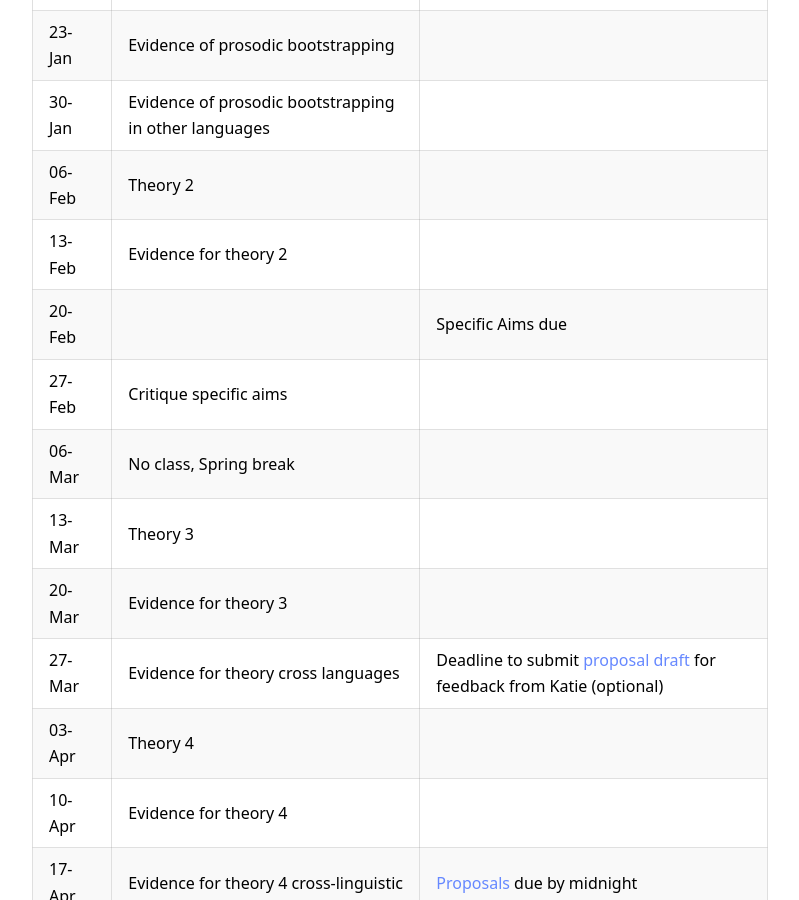
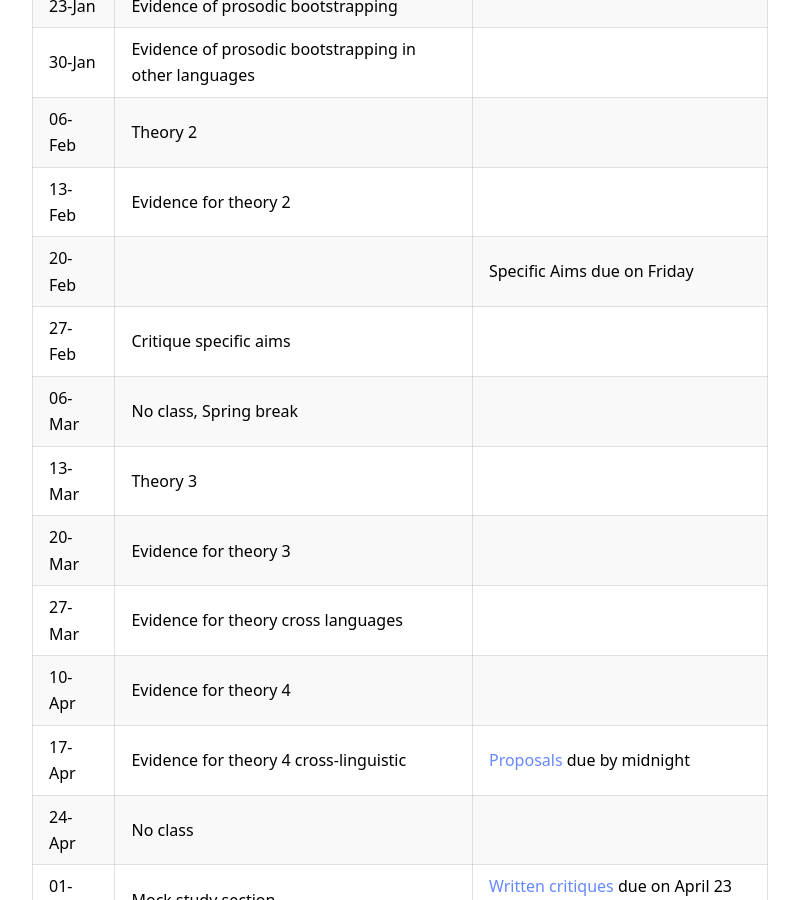
Before and after one commit to kschuler/ling001, a Jekyll site: the page built from index.md, in a window 1280 px wide and 900 px high, scrolled down 1738 px. Shown: the whole window, without its empty margins (240-1039 px from the left). Built offline with Jekyll 4.4.1, drawn with Linux system fonts in a browser that asks for light colours.

Commit message:
index.md updated from https://stackedit.io/

```diff
--- a/index.md
+++ b/index.md
@@ -42,13 +42,12 @@ Date | Topic | Readings & **Deadlines**
 30-Jan | Evidence of prosodic bootstrapping in other languages|
 06-Feb |  Theory 2 |
  13-Feb | Evidence for theory 2 |
-20-Feb |  | **Specific Aims** due
+20-Feb |  | **Specific Aims** due on Friday
  27-Feb | Critique specific aims |
 06-Mar | No class, Spring break |
  13-Mar | Theory 3 |
  20-Mar | Evidence for theory 3 |
- 27-Mar | Evidence for theory cross languages | **Deadline to submit [proposal draft](spring2018/research-proposal.html) for feedback from Katie (optional)**
- 03-Apr | Theory 4 |
+ 27-Mar | Evidence for theory cross languages |
  10-Apr | Evidence for theory 4 |
 17-Apr | Evidence for theory 4 cross-linguistic | **[Proposals](spring2018/research-proposal.html) due by midnight**
 24-Apr | No class |
```
Also changed, not shown: other parts of index.md (+1 -1 lines).
